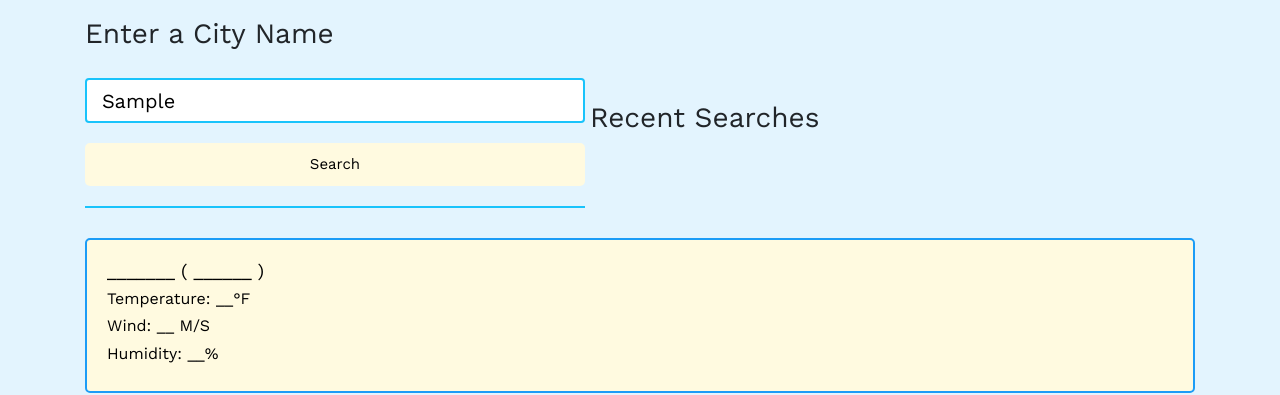
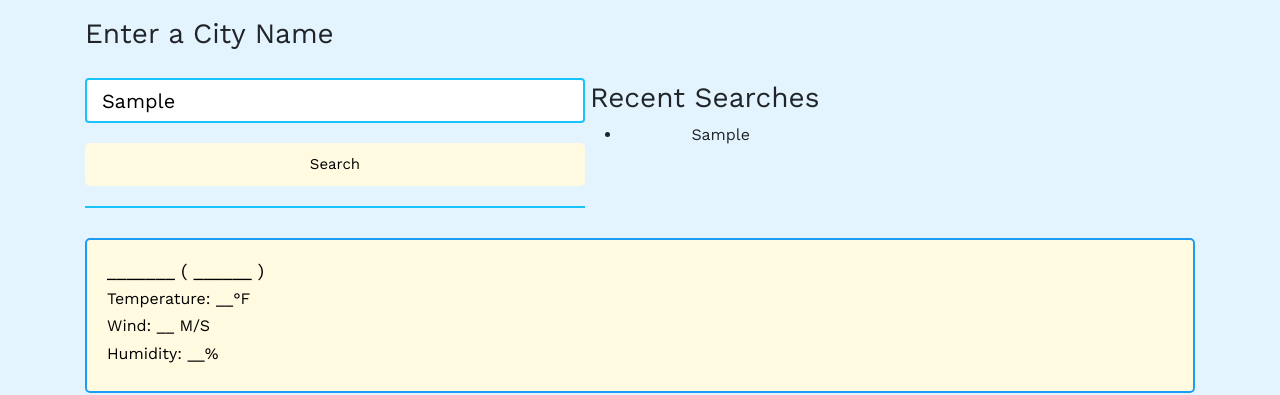
Before and after one commit to marialwj/weather-dash, a plain HTML site: page index.html in a window 1280 px wide. Both pictures are taken after typing "Sample" into the empty fields and a click on the button "Search". Shown: the part 70-465 px from the top of the page. Drawn offline with nearby package versions, Linux system fonts and the light colour scheme; no server answers.

Commit message:
finally fixed all of javascript - still have to work on css elements

```diff
--- a/index.js
+++ b/index.js
@@ -4,6 +4,7 @@ var locationButton = document.querySelector(".location-btn");
 var currentWeatherDiv = document.querySelector(".current-weather");
 var weatherCardsDiv = document.querySelector(".weather-cards");
 var savedCities = JSON.parse(localStorage.getItem("savedCities")) || []
+var savedCitieselms = document.querySelector(".saved-city")
 
 var API_KEY = "23619bc95d00af5e6dcf21d2b1ebdf46";
 
@@ -76,6 +77,40 @@ var getCityCoordinates = (cityName) => {
     });
 }
 
+function getHistory(){
+    var listContainer = document.querySelector('#history');
+    var ulElement = document.createElement('ul');
+    listContainer.innerHTML = ''
+    var cities = JSON.parse(localStorage.getItem("savedCities")) || []
+    cities = cities.reverse()
+    console.log (cities)
+    if (cities.length){
+        for(var i = 0; i < cities.length && i< 5; i++){
+            if (listContainer.childElementCount>5){
+                ulElement.children[0].remove()
+            }
+            var liElement = document.createElement('li');
+            liElement.setAttribute("data-city", cities[i].citySearchTerm)
+            liElement.setAttribute("class", "saved-city")
+            liElement.textContent = cities[i].citySearchTerm;
+            ulElement.appendChild(liElement);
+            liElement.addEventListener('click', function(){
+                cityName = liElement.textContent
+                weatherURL ="https://api.openweathermap.org/data/2.5/forecast?q=" + cityName + "&appid=" + API_KEY + "&units=imperial";
+                getCityCoordinates(cityName)
+            })
+        };
+        listContainer.appendChild(ulElement);
+        console.log (ulElement)
+    }
+    savedCitieselms = document.querySelectorAll(".saved-city")
+    for(var i=0; i<savedCitieselms.length;i++) {
+        savedCitieselms[i].addEventListener("click", function(event){
+            console.log (event.target)
+            getCityCoordinates(event.target.getAttribute("data-city"))
+        })
+    }
+}
 
 searchButton.addEventListener("click", function() {
     var cityName = cityInput.value.trim();
@@ -84,8 +119,12 @@ searchButton.addEventListener("click", function() {
     var cityObject = {
         "citySearchTerm" : cityName
     }
+
+
 savedCities.push(cityObject)
 localStorage.setItem("savedCities", JSON.stringify(savedCities))
+getHistory()
 });
 
+window.addEventListener("load",getHistory)
 cityInput.addEventListener("keyup", e => e.key === "Enter" && getCityCoordinates());
```
Also changed, not shown: index.html (+1 -2 lines), 1 other file.
